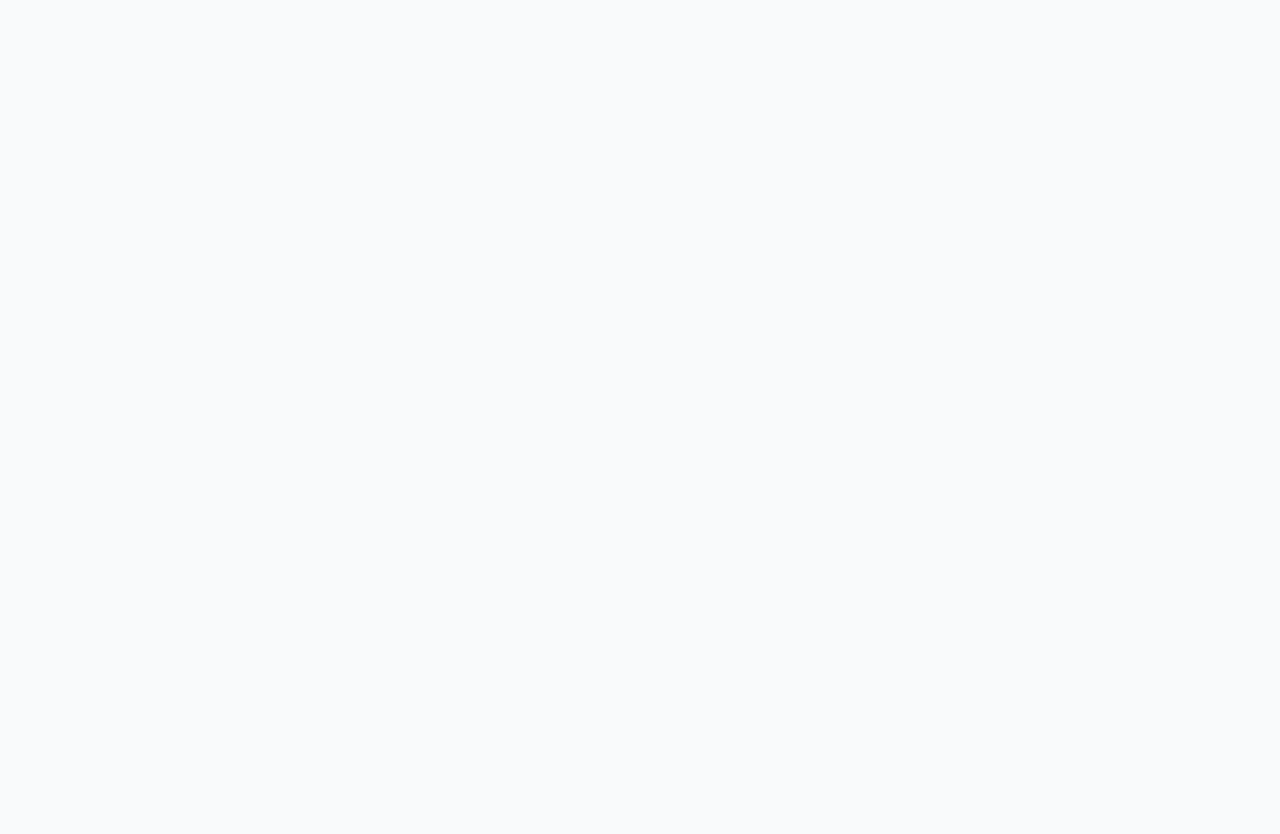
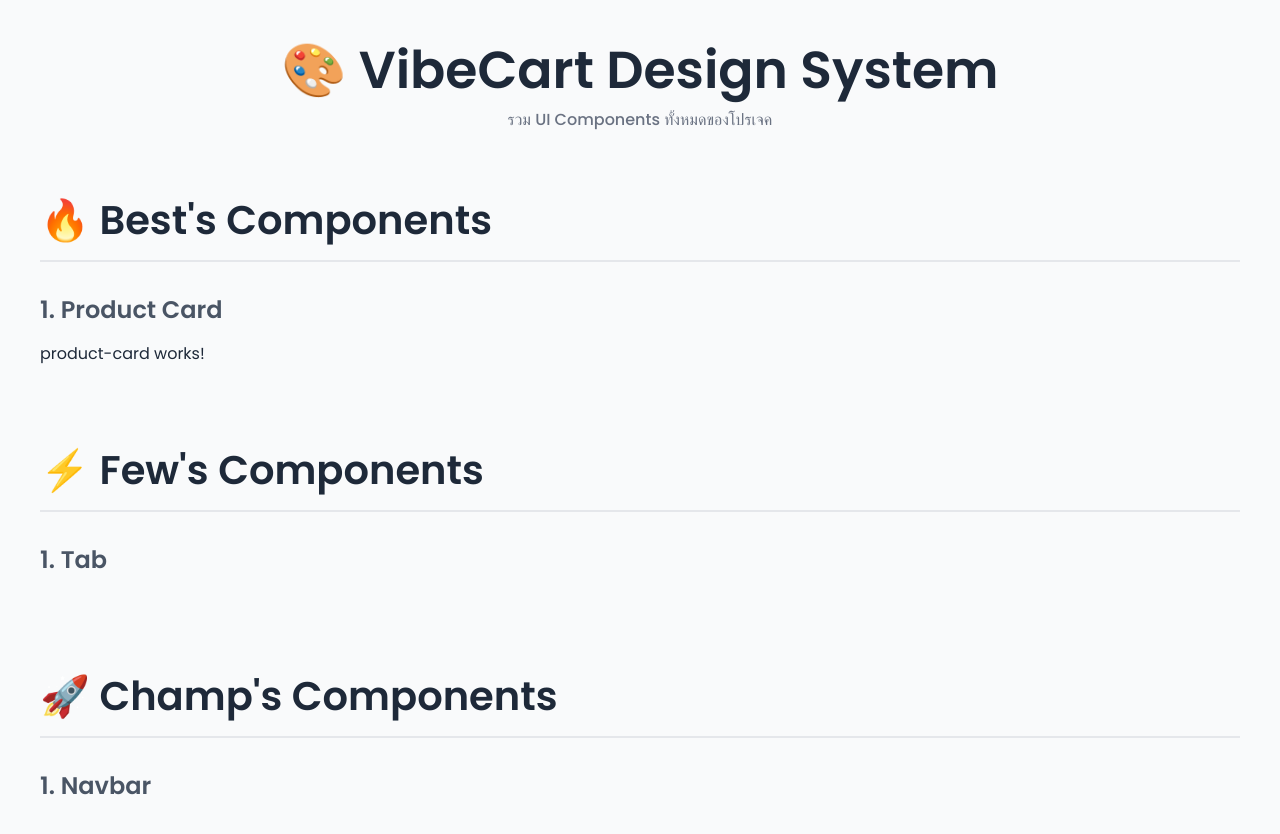
Before and after one commit to bzforest/vibecart-client, an Angular app: page / in a window 1280 px wide. Shown: the top 834 px of the page. Before the commit the page ends 800 px from the top, so only its background shows below. Built offline with nearby package versions, Linux system fonts and the light colour scheme.

Commit message:
chore: setup design system architecture and base components

```diff
--- a/src/app/app.routes.ts
+++ b/src/app/app.routes.ts
@@ -1,3 +1,6 @@
 import { Routes } from '@angular/router';
+import { DesignSystem } from './features/design-system/design-system';
 
-export const routes: Routes = [];
+export const routes: Routes = [
+  { path: '', component: DesignSystem }
+];
--- /dev/null
+++ b/src/app/features/design-system/design-system.html
@@ -0,0 +1,52 @@
+<div class="min-h-screen p-10 bg-gray-50">
+    <div class="text-center mb-16">
+      <h1 class="h1 text-primary mb-2">🎨 VibeCart Design System</h1>
+      <p class="body-1 text-gray-500">รวม UI Components ทั้งหมดของโปรเจค</p>
+    </div>
+
+    <section class="mb-20">
+      <h2 class="h2 text-brand-secondary border-b-2 border-gray-200 pb-4 mb-8">
+        🔥 Best's Components
+      </h2>
+
+      <div class="flex flex-col gap-10">
+
+        <div>
+          <h3 class="h4 text-gray-600 mb-4">1. Product Card</h3>
+          <app-product-card></app-product-card>
+          </div>
+
+      </div>
+    </section>
+
+
+    <section class="mb-20">
+      <h2 class="h2 text-brand-secondary border-b-2 border-gray-200 pb-4 mb-8">
+        ⚡ Few's Components
+      </h2>
+
+      <div class="flex flex-col gap-10">
+
+        <div>
+            <h3 class="h4 text-gray-600 mb-4">1. Tab</h3>
+            </div>
+
+        </div>
+    </section>
+
+
+    <section class="mb-20">
+      <h2 class="h2 text-brand-secondary border-b-2 border-gray-200 pb-4 mb-8">
+        🚀 Champ's Components
+      </h2>
+
+      <div class="flex flex-col gap-10">
+
+        <div>
+            <h3 class="h4 text-gray-600 mb-4">1. Navbar</h3>
+            </div>
+
+        </div>
+    </section>
+
+  </div>
--- /dev/null
+++ b/src/app/features/design-system/design-system.ts
@@ -0,0 +1,13 @@
+import { Component } from '@angular/core';
+import { ProductCard } from '../../shared/components/product-card/product-card';
+
+@Component({
+  selector: 'app-design-system',
+  // เวลาเพิ่มชื่อใน imports ให้เว้นบรรทัดใหม่ทุกครั้งและใส่คอมม่า (,) ต่อท้ายเสมอ จะช่วยให้ Git รวมโค้ดได้ง่ายขึ้นครับ
+  imports: [
+    ProductCard
+  ],
+  templateUrl: './design-system.html',
+  styleUrl: './design-system.css',
+})
+export class DesignSystem {}
```
Also changed, not shown: src/app/features/design-system/design-system.css (added), 1 other file (tests, documents, lock files or other folders).
